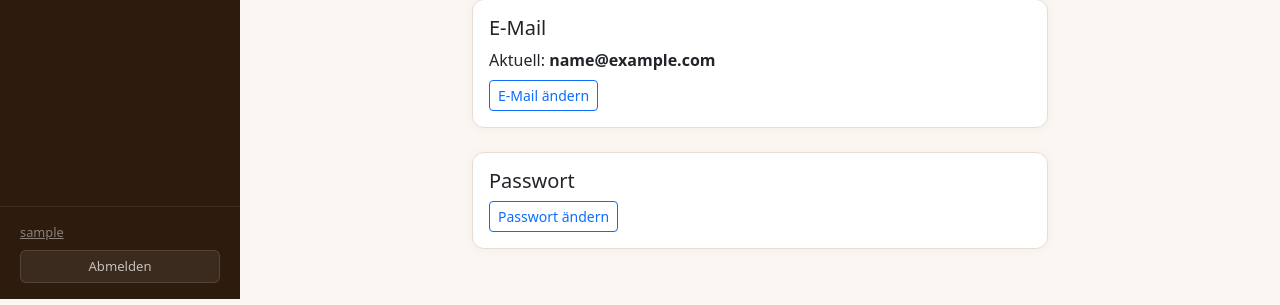
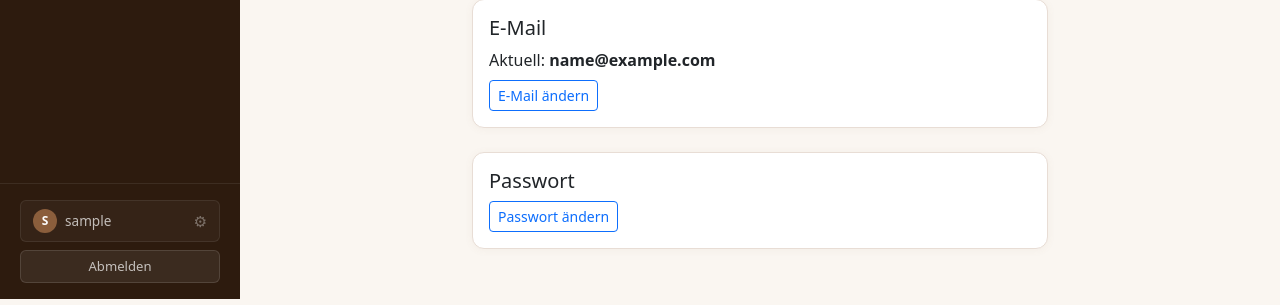
Before and after one commit to codi-wan-hash/Wochi, a Django app: page /accounts/profil/ in a window 1280 px wide. Shown: the part 501-806 px from the top of the page. Run offline with Django 5.2, Linux system fonts and the light colour scheme; the visitor is signed in with stand-in values (Sample User, id 1).

Commit message:
style: prettier sidebar profile button
- Add avatar bubble with user initial
- Inline gear icon (rotates on hover)
- Lighter hover background + border for visible feedback
- Force text rendering for gear icon (U+FE0E) to avoid emoji blue

Co-Authored-By: Claude Opus 4.7 <noreply@anthropic.com>

```diff
--- a/static/css/styles.css
+++ b/static/css/styles.css
@@ -114,11 +114,53 @@ h1, h2, h3, h4, h5, h6 {
   gap: 0.5rem;
 }
 .sidebar-user {
-  font-size: 0.8rem;
-  color: rgba(255, 255, 255, 0.45);
+  display: flex;
+  align-items: center;
+  gap: 0.5rem;
+  font-size: 0.85rem;
+  font-weight: 500;
+  color: rgba(255, 255, 255, 0.7);
+  padding: 0.5rem 0.75rem;
+  background: rgba(255, 255, 255, 0.04);
+  border: 1px solid rgba(255, 255, 255, 0.08);
+  border-radius: 6px;
+  text-decoration: none;
+  transition: background 0.15s, color 0.15s, border-color 0.15s;
+  overflow: hidden;
+}
+.sidebar-user::before {
+  content: attr(data-initial);
+  flex: 0 0 1.5rem;
+  height: 1.5rem;
+  border-radius: 50%;
+  background: var(--color-primary, #c2410c);
+  color: #fff;
+  display: inline-flex;
+  align-items: center;
+  justify-content: center;
+  font-size: 0.75rem;
+  font-weight: 600;
+}
+.sidebar-user-name {
+  flex: 1;
   overflow: hidden;
   text-overflow: ellipsis;
   white-space: nowrap;
+}
+.sidebar-user-gear {
+  flex: 0 0 auto;
+  opacity: 0.5;
+  font-size: 0.95rem;
+  transition: opacity 0.15s, transform 0.2s;
+}
+.sidebar-user:hover {
+  background: rgba(255, 255, 255, 0.1);
+  color: #ffffff;
+  border-color: rgba(255, 255, 255, 0.18);
+}
+.sidebar-user:hover .sidebar-user-gear {
+  opacity: 1;
+  transform: rotate(45deg);
 }
 .sidebar-logout-btn {
   width: 100%;
--- a/templates/base.html
+++ b/templates/base.html
@@ -36,7 +36,10 @@
             {% endif %}
         </nav>
         <div class="sidebar-footer">
-            <a href="{% url 'profile' %}" class="sidebar-user">{{ user.username }}</a>
+            <a href="{% url 'profile' %}" class="sidebar-user" title="Profil &amp; Einstellungen" data-initial="{{ user.username|first|upper }}">
+                <span class="sidebar-user-name">{{ user.username }}</span>
+                <span class="sidebar-user-gear" aria-hidden="true">⚙︎</span>
+            </a>
             <form method="post" action="{% url 'logout' %}">
                 {% csrf_token %}
                 <button type="submit" class="sidebar-logout-btn">Abmelden</button>
@@ -58,7 +61,10 @@
         {% endif %}
     </nav>
     <div class="sidebar-footer">
-        <a href="{% url 'profile' %}" class="sidebar-user">{{ user.username }}</a>
+        <a href="{% url 'profile' %}" class="sidebar-user" title="Profil &amp; Einstellungen" data-initial="{{ user.username|first|upper }}">
+            <span class="sidebar-user-name">{{ user.username }}</span>
+            <span class="sidebar-user-gear" aria-hidden="true">⚙︎</span>
+        </a>
         <form method="post" action="{% url 'logout' %}">
             {% csrf_token %}
             <button type="submit" class="sidebar-logout-btn">Abmelden</button>
```
